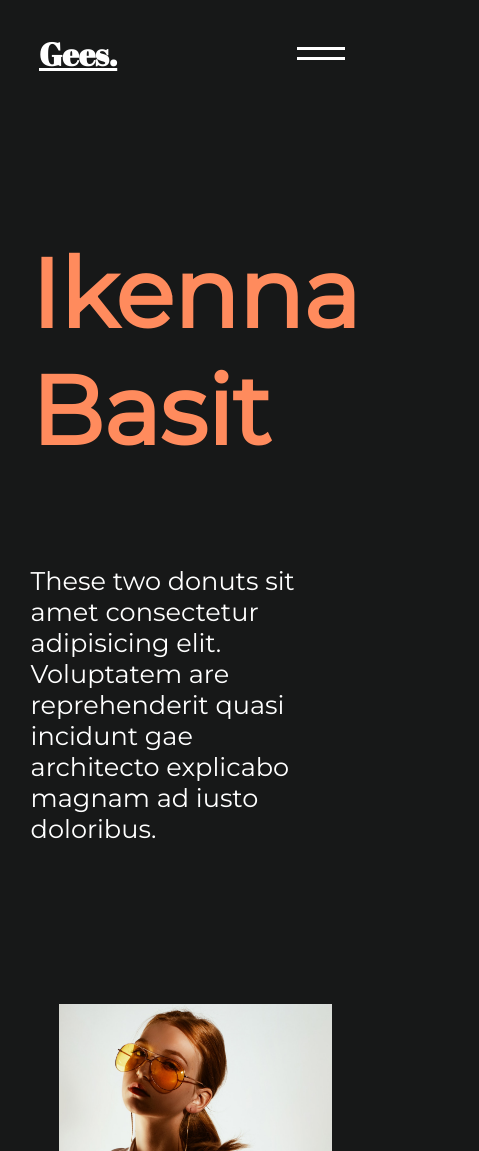
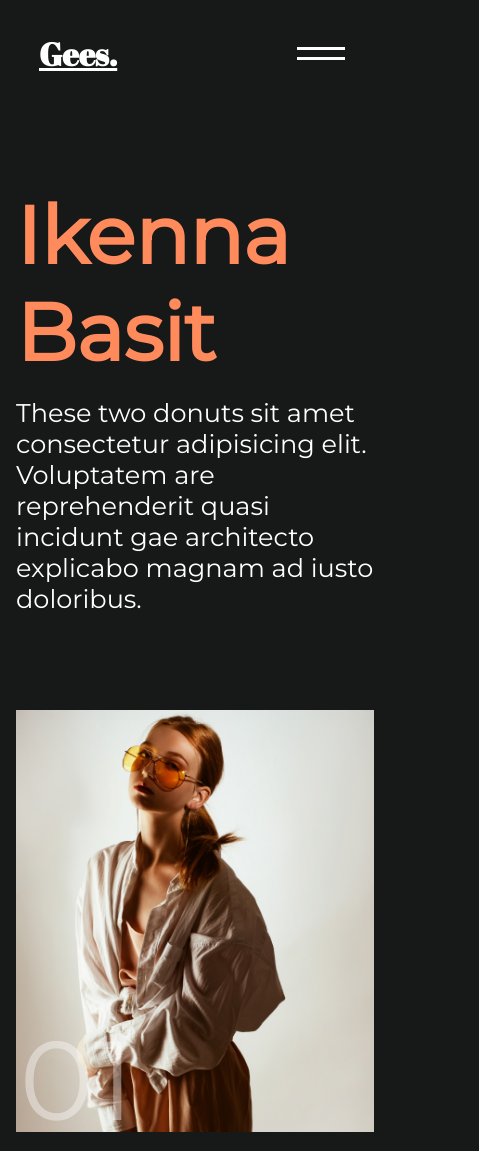
Before and after one commit to Laoluwapo/travel-website, a plain HTML site: page fashion/fashion.html in a window 390 px wide. Shown: the top 1151 px of the page, 479 px wide, since content can reach past the window. Drawn offline with nearby package versions, Linux system fonts and the light colour scheme; a script that the page names is missing.

Commit message:
Make webpage mobile responsive.

```diff
--- a/app.js
+++ b/app.js
@@ -31,11 +31,11 @@ function animateSlides() {
       reverse: false,
     })
       .setTween(slideTL)
-      .addIndicators({
-        colorStart: "white",
-        colorTrigger: "white",
-        name: "slide",
-      })
+      // .addIndicators({
+      //   colorStart: "white",
+      //   colorTrigger: "white",
+      //   name: "slide",
+      // })
       .addTo(controller);
     // New Animation
     const pageTL = gsap.timeline();
@@ -54,12 +54,12 @@ function animateSlides() {
       duration: "100%",
     })
       .setTween(pageTL)
-      .addIndicators({
-        colorStart: "white",
-        colorTrigger: "white",
-        name: "page",
-        indent: 200,
-      })
+      // .addIndicators({
+      //   colorStart: "white",
+      //   colorTrigger: "white",
+      //   name: "page",
+      //   indent: 200,
+      // })
       .setPin(slide, { pushFollowers: false })
       .addTo(controller);
   });
@@ -200,7 +200,7 @@ function detailAnimation() {
     const nextImg = nextSlide.querySelector("img");
     slideTl.fromTo(slide, { opacity: 1 }, { opacity: 0 });
     slideTl.fromTo(nextSlide, { opacity: 0 }, { opacity: 1 }, "-=1");
-    slideTl.fromTo(nextImg, { x: "50%" }, { x: "0%" });
+    slideTl.fromTo(nextImg, { x: "-50%" }, { x: "0%" });
     // Scene
     detailScene = new ScrollMagic.Scene({
       triggerElement: slide,
@@ -209,11 +209,11 @@ function detailAnimation() {
     })
       .setPin(slide, { pushFollowers: false })
       .setTween(slideTl)
-      .addIndicators({
-        colorStart: "white",
-        colorTrigger: "white",
-        name: "detailScene",
-      })
+      // .addIndicators({
+      //   colorStart: "white",
+      //   colorTrigger: "white",
+      //   name: "detailScene",
+      // })
       .addTo(controller);
   });
 }
--- a/style.css
+++ b/style.css
@@ -310,3 +310,112 @@ body.hide {
     background: rgb(255, 139, 93);
     z-index: 3;
 }
+
+@media screen and (max-width: 768px) {
+    main {
+      width: 100%;
+      margin: 0;
+    }
+    .slide {
+      display: block;
+      width: 100%;
+      text-align: center;
+      padding: 1rem;
+    }
+    .hero-desc {
+      padding: 0;
+    }
+    .hero-img {
+      padding-top: 4rem;
+    }
+    .hero-desc h2 {
+      font-size: 1.6rem;
+      padding: 1rem 0rem;
+    }
+    .hero-desc p {
+      padding: 2rem 1rem;
+      font-size: 1rem;
+      line-height: 1.5rem;
+      text-align: center;
+    }
+    .explore {
+      width: 60%;
+      margin: auto;
+    }
+    .detail-slide {
+      width: 100%;
+      text-align: center;
+    }
+    .fashion-text p {
+      margin-bottom: 5rem;
+      padding: 0;
+    }
+    .fastion-text h1 {
+      margin: 2rem 0rem;
+    }
+    .fashion-nr {
+      font-size: 8rem;
+    }
+    .nav-bar {
+      display: block;
+    }
+    .nav-links {
+      font-size: 2rem;
+      text-align: center;
+    }
+    .contact h2 {
+      font-size: 3rem;
+      text-align: center;
+    }
+    .contact p {
+      font-size: 1.2rem;
+      text-align: center;
+    }
+    /* Other pages */
+    .fashion1, .fashion2, .fashion3 {
+        padding: 1rem;
+    }
+    .fashion-image {
+        height: 50vh;
+        flex-basis: 30rem;
+    }
+    .fashion-image img {
+        object-position: top;
+    }
+    .fashion-image img {
+        width: 100%;
+        height: 100%;
+        object-fit: cover;
+    }
+    .fashion-text {
+        position: relative;
+        flex: 1;
+        flex-basis: 25rem;
+    }
+    .fashion-text h1 {
+        font-size: 5rem;
+        padding: 0;
+        text-align: left;
+    }
+    .fashion-text p {
+        font-size: 1.6rem;
+        padding: 1rem 0rem;
+        text-align: left;
+    }
+    .fashion-nr {
+        font-size: 7rem;
+        left: 5%;
+        bottom: 0;
+        opacity: 0.4;
+    }
+    .nav-bar {
+        display: block;
+    }
+    .nav-links {
+        margin-top: 25%;
+        font-size: 2rem;
+    }
+    .nav-links h3 {
+        padding: 2rem 1rem;
+    }
+}
```
